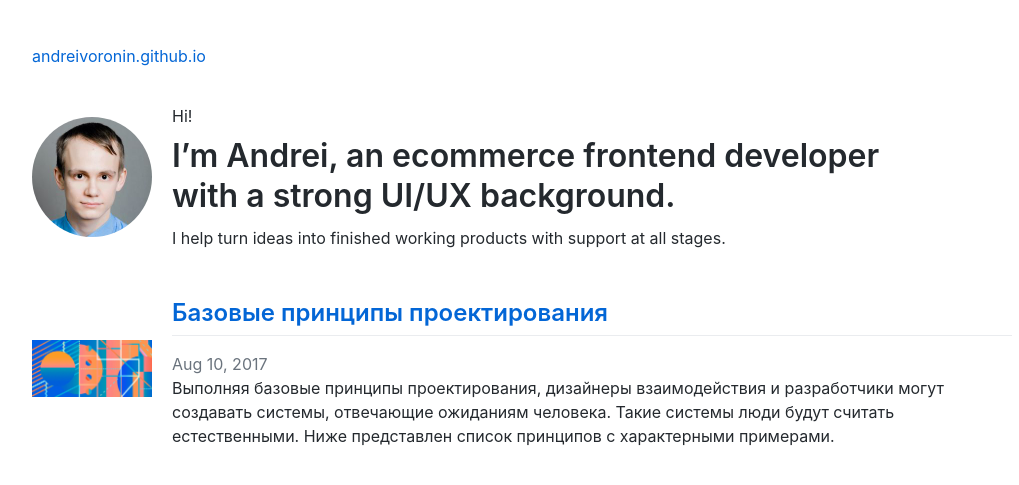
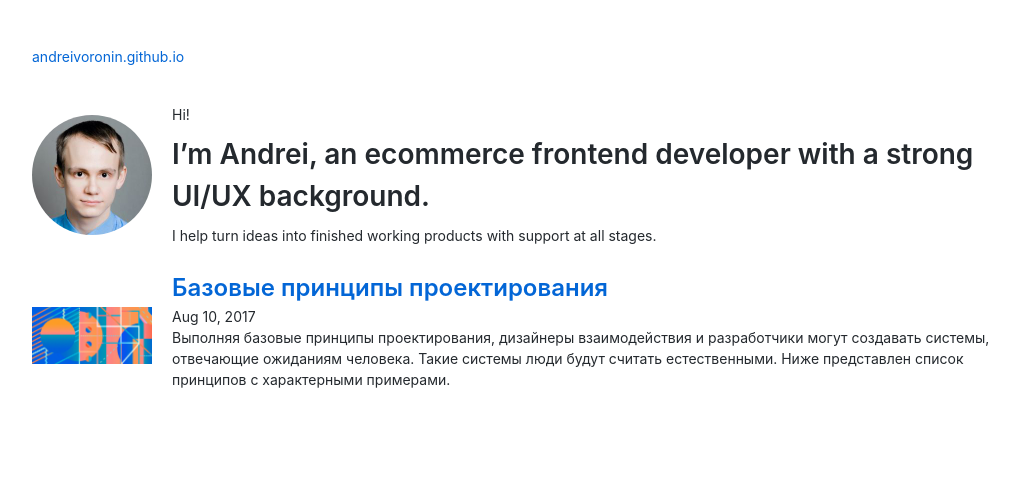
Before and after one commit to andreivoronin/andreivoronin.github.io, a Jekyll site: the page built from index.md, in a window 1280 px wide. Shown: the top 485 px of the page, without its empty margins (118-1137 px from the left). Built offline with Jekyll 4.4.1, drawn with Linux system fonts in a browser that asks for light colours.

Commit message:
Update default.html

```diff
--- a/_layouts/default.html
+++ b/_layouts/default.html
@@ -10,7 +10,7 @@
     {% include styles.html %}
   </head>
   <body>
-    <div class="container markdown-body">
+    <div class="container">
       {% if site.title and site.title != page.title %}
       <header>
         <div><a href="{{ "/" | absolute_url }}" class="logo">{{ site.title }}</a></div>
```
